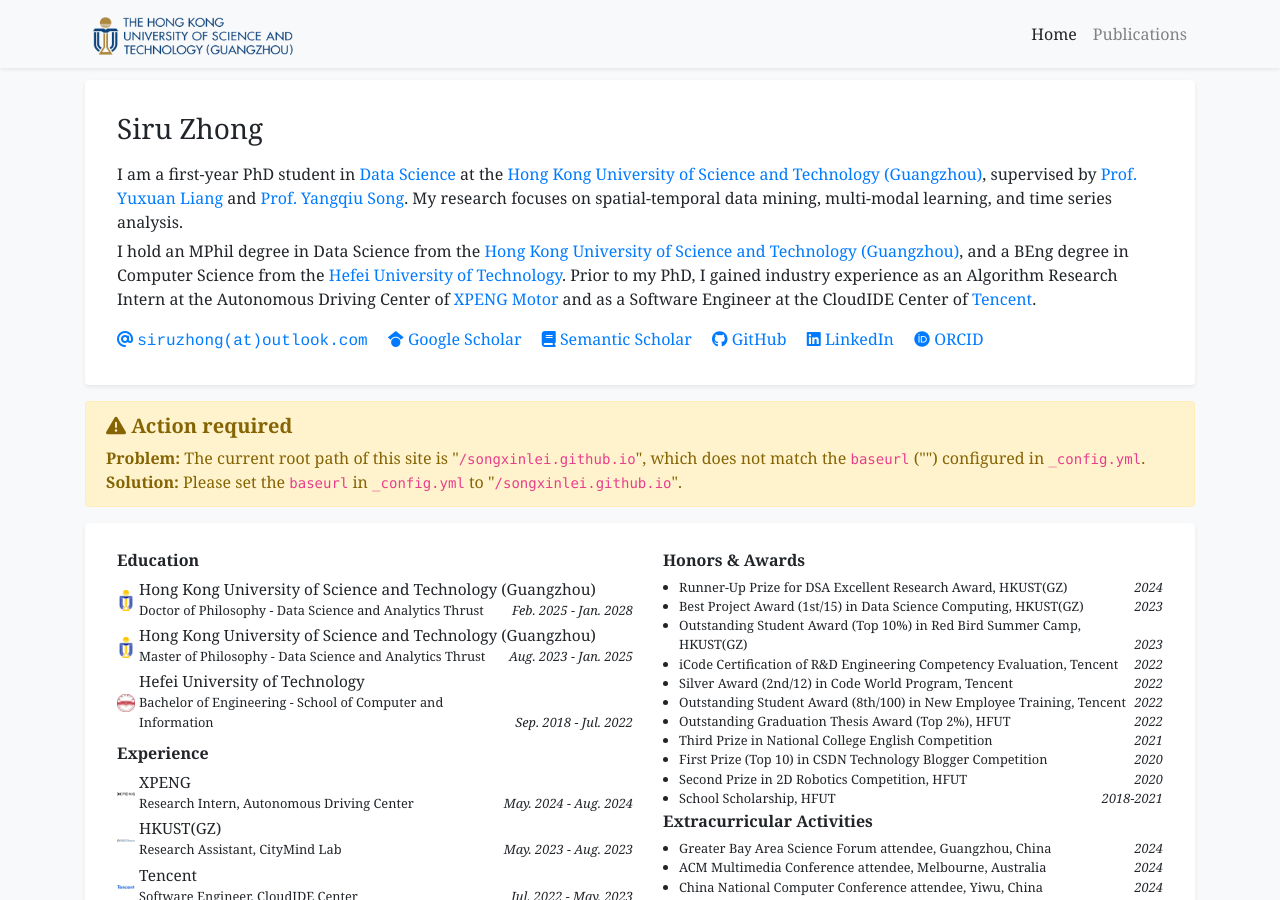
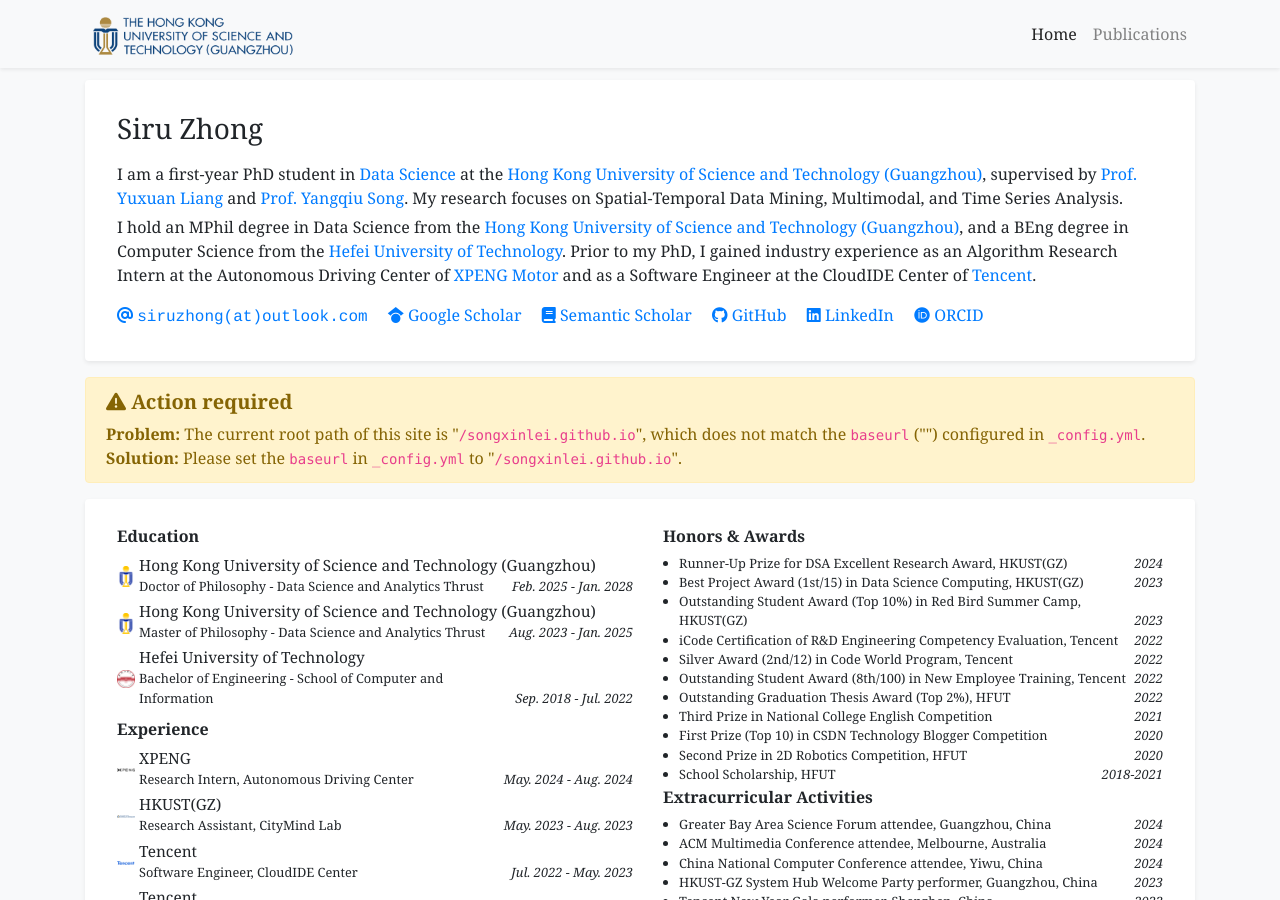
Before and after one commit to thunderlrr/songxinlei.github.io, a Jekyll site: the page built from index.html, in a window 1280 px wide and 900 px high. Built offline with Jekyll 4.4.1, drawn with Linux system fonts in a browser that asks for light colours; a style sheet for code colours, icons or effects is not loaded.

Commit message:
update profile

```diff
--- a/_data/profile.yml
+++ b/_data/profile.yml
@@ -21,7 +21,7 @@
 
 short_bio: >-
   <p style="margin-bottom: 5px;">
-  I am a first-year PhD student in <a href="http://dsa.hkust-gz.edu.cn/" target="_blank">Data Science</a> at the <a href="https://www.hkust-gz.edu.cn/" target="_blank">Hong Kong University of Science and Technology (Guangzhou)</a>, supervised by <a href="https://yuxuanliang.com/" target="_blank">Prof. Yuxuan Liang</a> and <a href="https://www.cse.ust.hk/~yqsong/" target="_blank">Prof. Yangqiu Song</a>. My research focuses on spatial-temporal data mining, multi-modal learning, and time series analysis.
+  I am a first-year PhD student in <a href="http://dsa.hkust-gz.edu.cn/" target="_blank">Data Science</a> at the <a href="https://www.hkust-gz.edu.cn/" target="_blank">Hong Kong University of Science and Technology (Guangzhou)</a>, supervised by <a href="https://yuxuanliang.com/" target="_blank">Prof. Yuxuan Liang</a> and <a href="https://www.cse.ust.hk/~yqsong/" target="_blank">Prof. Yangqiu Song</a>. My research focuses on Spatial-Temporal Data Mining, Multimodal, and Time Series Analysis.
   </p>
   <p style="margin-bottom: 5px;">
     I hold an MPhil degree in Data Science from the <a href="http://dsa.hkust-gz.edu.cn/" target="_blank">Hong Kong University of Science and Technology (Guangzhou)</a>, and a BEng degree in Computer Science from the <a href="https://ci.hfut.edu.cn/" target="_blank">Hefei University of Technology</a>. Prior to my PhD, I gained industry experience as an Algorithm Research Intern at the Autonomous Driving Center of <a href="https://www.xpeng.com/" target="_blank">XPENG Motor</a> and as a Software Engineer at the CloudIDE Center of <a href="https://www.tencent.com/" target="_blank">Tencent</a>.
```
